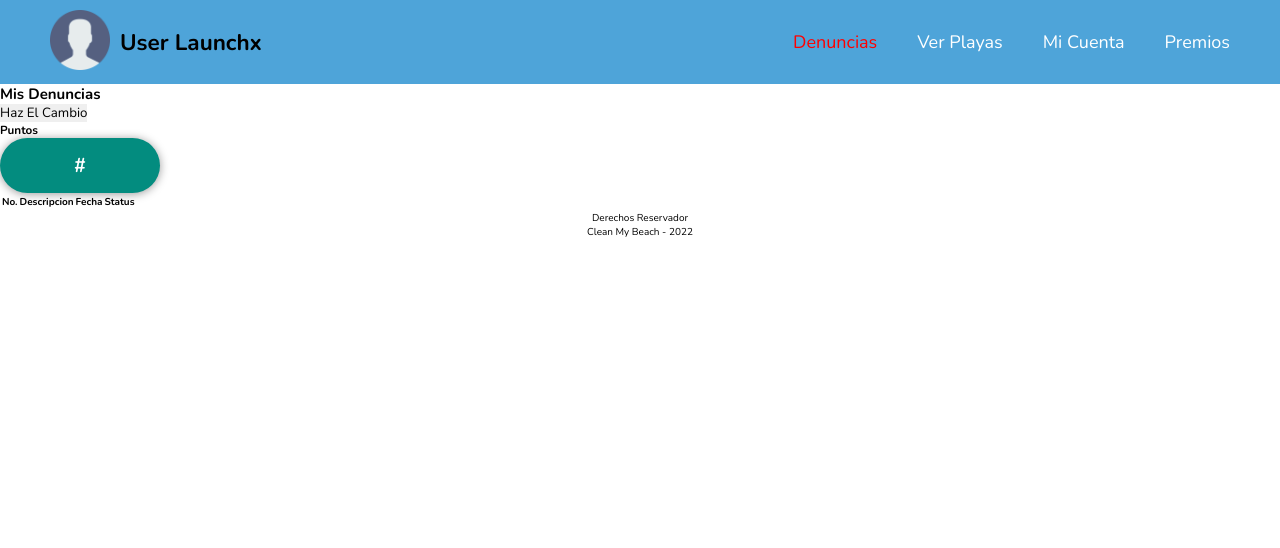
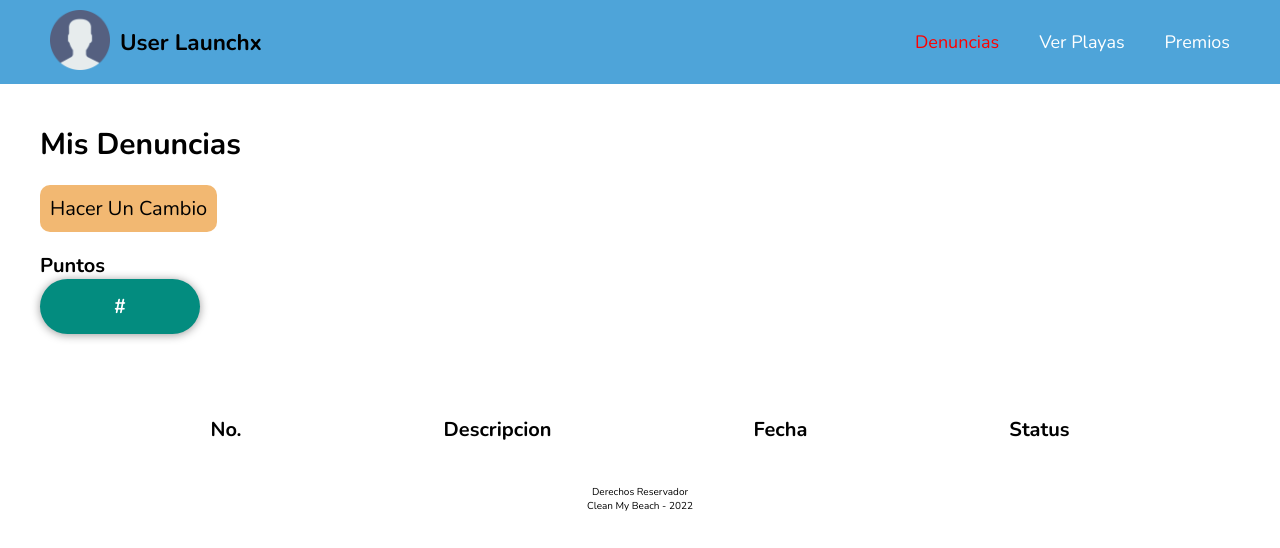
Before and after one commit to MaFernandaLopeZ/HackOcean, a plain HTML site: page profile.html in a window 1280 px wide. Drawn offline with nearby package versions, Linux system fonts and the light colour scheme.

Commit message:
pagina usuario

```diff
--- a/assets/css/style.css
+++ b/assets/css/style.css
@@ -189,3 +189,41 @@ header{
   .cnt-user{
       font-size: 1.5rem;
   }
+
+  /*USUARIO SECCION*/
+  .espacio{
+    margin: 4rem 4rem 4rem 4rem;
+  }
+
+  .espacio h2{
+    font-size: 3rem;
+  }
+
+  .espacio-2{
+   margin-top: 2rem;
+   margin-bottom: 8rem;
+  }
+
+  .espacio-2 h3{
+    font-size: 2rem;
+    margin-top: 2rem;
+  }
+
+  .btn{
+      background-color: var(--melon);
+      padding: 1rem;
+      border-radius: 1rem;
+      cursor: pointer;
+      font-size: 2rem;
+  }
+
+  /*tabla*/
+  .table th{
+      padding: 0 10rem;
+      text-align: center;
+    font-size: 2rem;
+  }
+
+  .table{
+      margin: 0 auto;
+  }
--- a/profile.html
+++ b/profile.html
@@ -20,18 +20,17 @@
             <nav class="navbar">
                 <a class="otroN fa-solid fa-bullhorn" style="color: red;" href="resolver-denuncia.html"> Denuncias</a>
                 <a class="" href="#inicio">Ver Playas</a>
-                <a class="" href="profile.html">Mi cuenta</a>
                 <a class="" href="premios.html">Premios</a>
             </nav>
         </div>
     </header>
-    <section>
+    <section class="espacio">
         <h2>Mis denuncias</h2>
-        <section>
-            <button>Haz el cambio</button>
+        <section class="section-btn espacio-2">
+            <button class="btn">Hacer un cambio</button>
             <h3>Puntos <span>#</span> </h3>
         </section>
-        <table>
+        <table class="table">
             <th>No.</th>
             <th>Descripcion</th>
             <th>Fecha</th>
```
